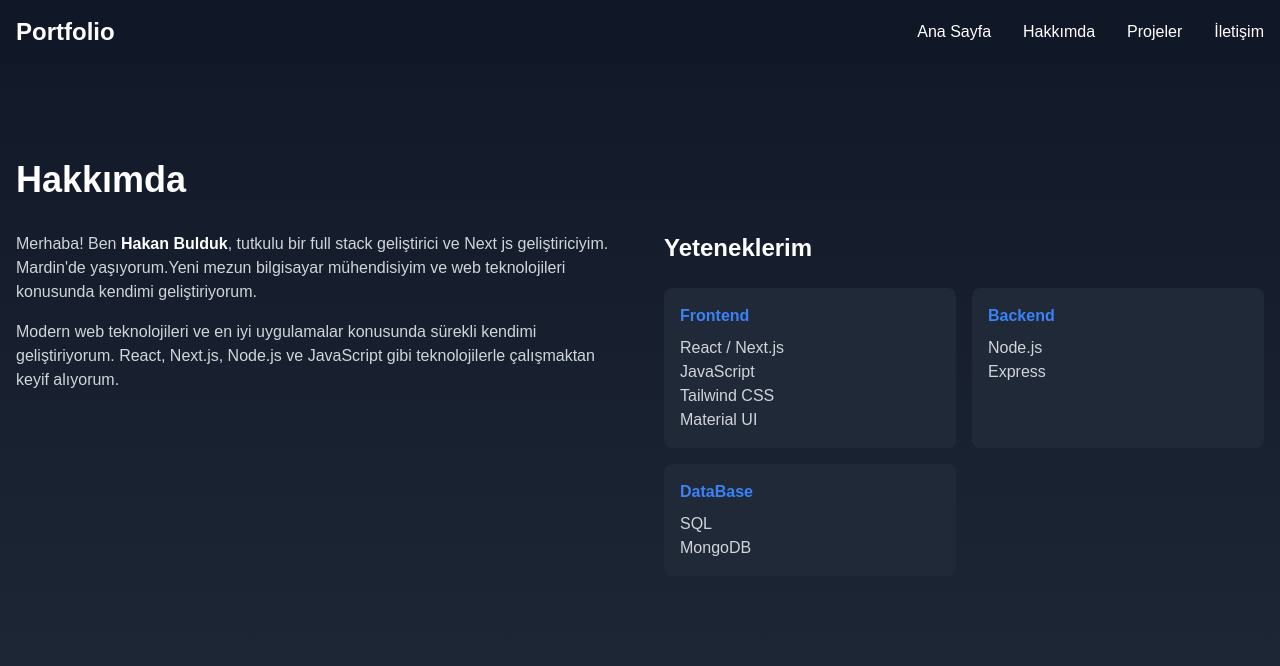
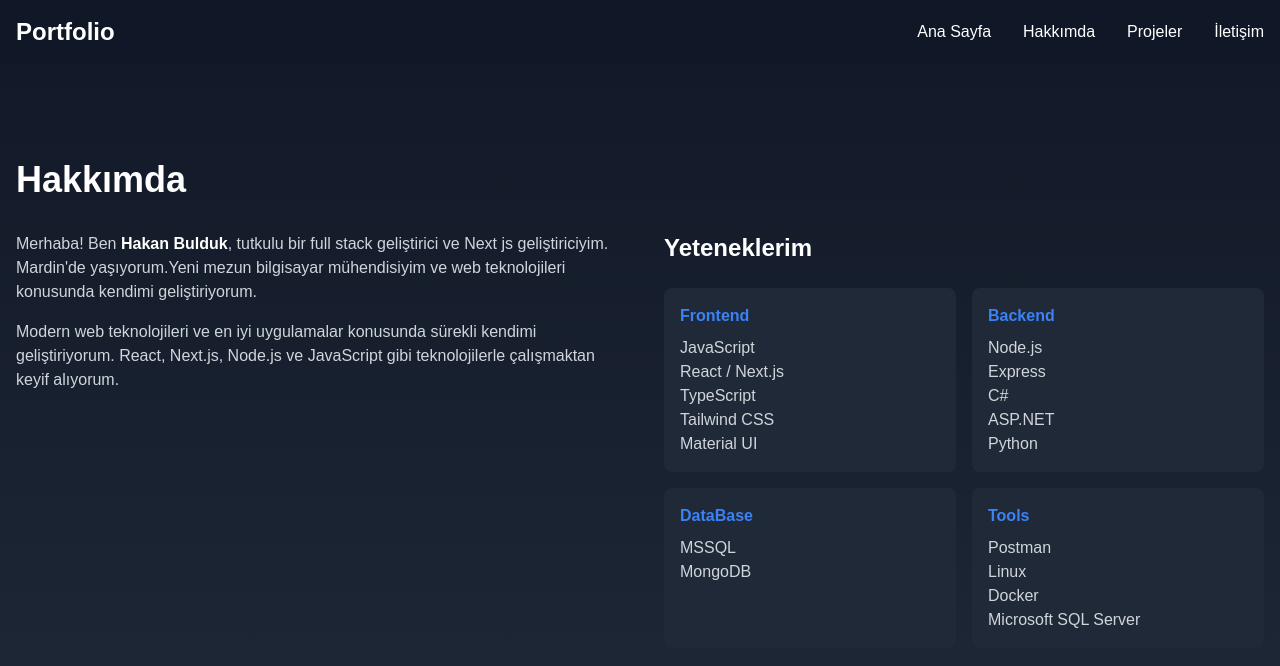
Before and after one commit to hakan4773/Portfolio-Site-NextJS, a Next.js app: page /about in a window 1280 px wide. Shown: the top 666 px of the page. Built offline with nearby package versions, Linux system fonts and the light colour scheme.

Commit message:
update About component: enhance skills section with additional technologies and tools

```diff
--- a/app/about/page.jsx
+++ b/app/about/page.jsx
@@ -29,8 +29,9 @@ export default function About() {
                 <div className="bg-gray-800 p-4 rounded-lg">
                   <h3 className="text-blue-500 font-semibold">Frontend</h3>
                   <ul className="text-gray-300 mt-2">
+                  <li>JavaScript</li>
                     <li>React / Next.js</li>
-                    <li>JavaScript</li>
+                    <li>TypeScript</li>
                     <li>Tailwind CSS</li>
                     <li>Material UI</li>
 
@@ -41,17 +42,29 @@ export default function About() {
                   <ul className="text-gray-300 mt-2">
                     <li>Node.js</li>
                     <li>Express</li>
+                    <li>C#</li>
+                     <li>ASP.NET</li>
+                    <li>Python</li>
                   </ul>
                 </div>
 
                 <div className="bg-gray-800 p-4 rounded-lg">
                   <h3 className="text-blue-500 font-semibold">DataBase</h3>
                   <ul className="text-gray-300 mt-2">
-                  <li>SQL</li>
+                  <li>MSSQL</li>
                   <li>MongoDB</li>
                   </ul>
                 </div>
 
+                <div className="bg-gray-800 p-4 rounded-lg">
+                  <h3 className="text-blue-500 font-semibold">Tools</h3>
+                  <ul className="text-gray-300 mt-2">
+                  <li>Postman</li>
+                  <li>Linux</li>
+                  <li>Docker</li>
+                  <li>Microsoft SQL Server</li>
+                  </ul>
+                </div>
               </div>
             </div>
           </div>
```
